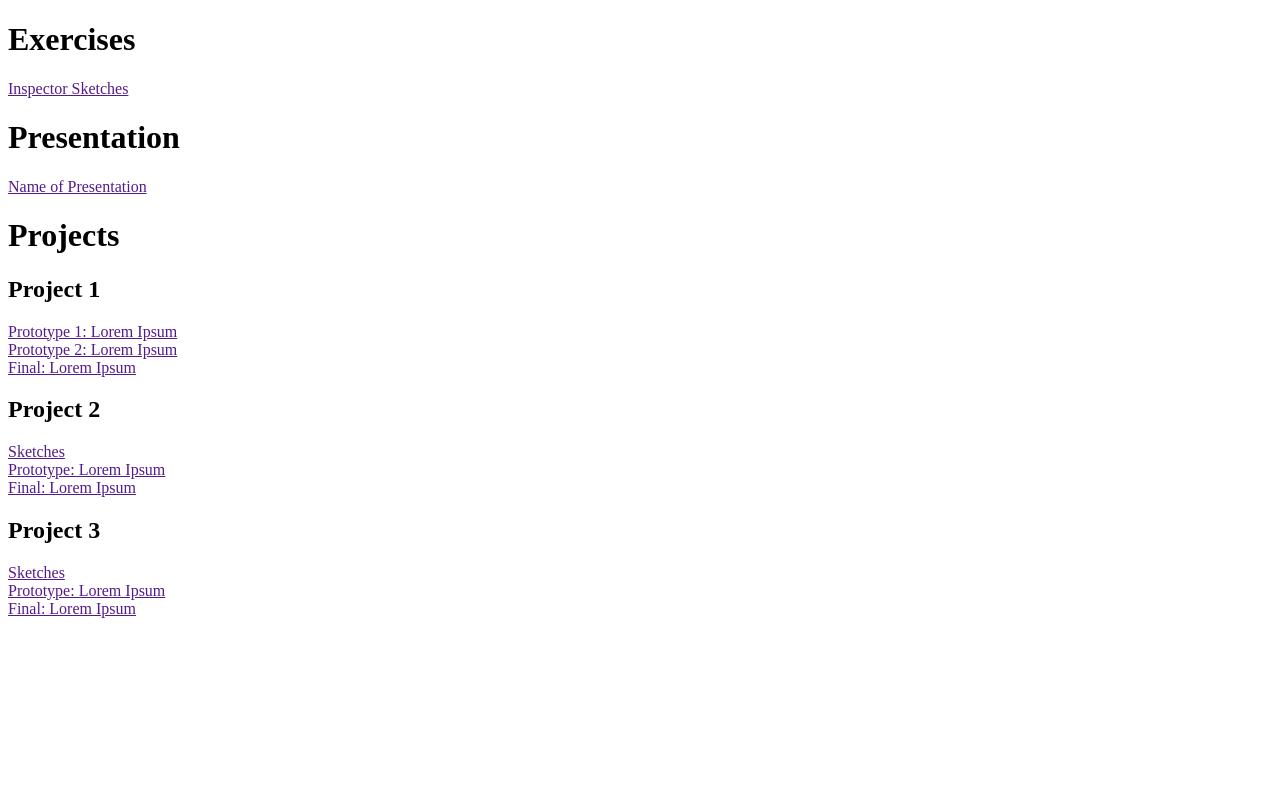
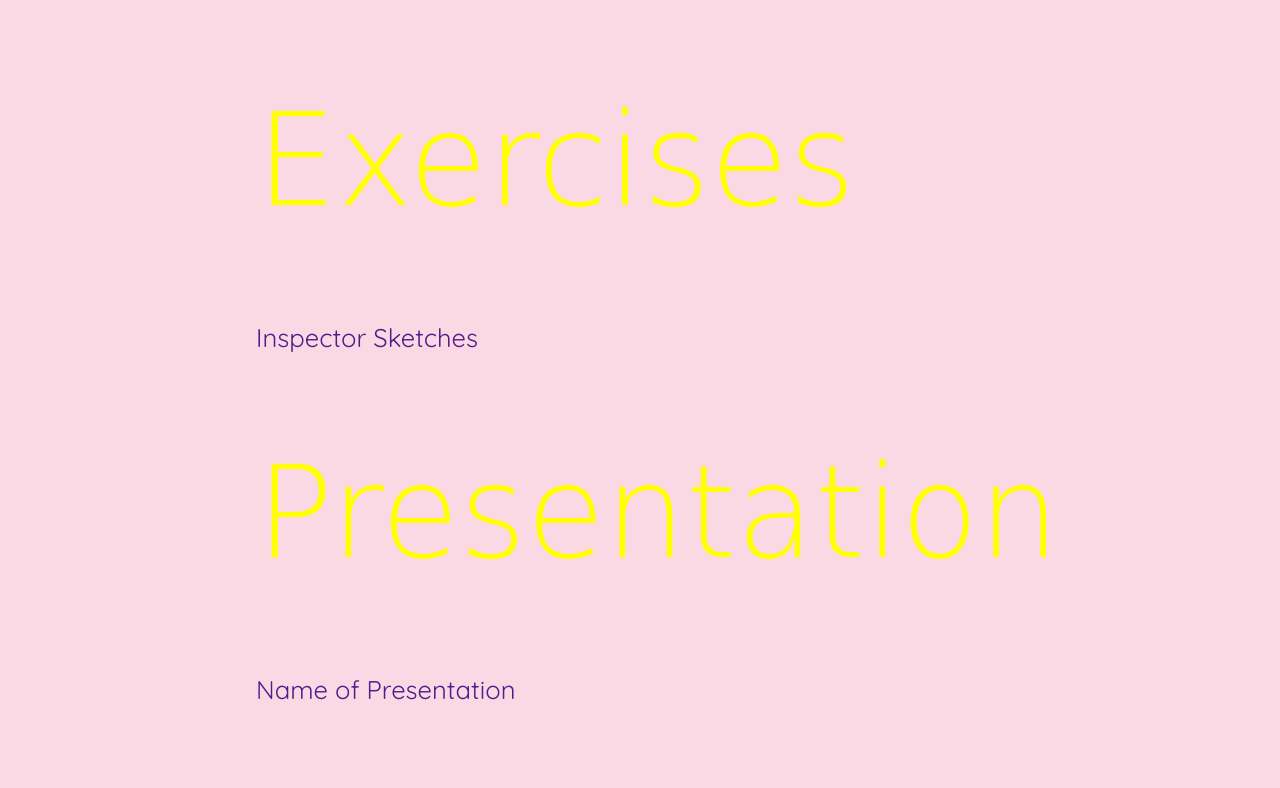
Before and after one commit to maxmakes/expanded-tools, a plain HTML site: page index.html in a window 1280 px wide. Shown: the top 788 px of the page. Drawn offline with Linux system fonts and the light colour scheme; a web font is replaced by a local one.

Commit message:
Update number one

```diff
--- a/index.html
+++ b/index.html
@@ -6,6 +6,67 @@
     <title>Stuff 🐼 Made </title>
     <meta charset="utf-8" />
     <link rel="stylesheet" href="assets/main.css" type="text/css" />
+    <link href="https://fonts.googleapis.com/css?family=Supermercado+One" rel="stylesheet">
+    <link href="https://fonts.googleapis.com/css?family=Lobster|Quicksand" rel="stylesheet">
+
+    <style>
+      body {
+        background-color: #e91e632b;
+        margin-top: 1vh ;
+        margin-bottom: 1vh ;
+        margin-left: 20vw;
+        margin-right: 20vw;
+        display: center;
+      }
+      h1 {
+        font-weight: lighter;
+        font-size: 10vw;
+        color: yellow;
+        font-family: 'Supermercado One', cursive;
+      }
+
+      h2 {
+        font-weight: lighter;
+        font-size: 7vw;
+        color: yellow;
+        font-family: 'Lobster', cursive;
+
+      }
+
+      a {
+        text-decoration: none;
+        font-size: 2vw;
+        font-family: 'Quicksand', sans-serif;
+        font-weight: lighter;
+        transition: all 5s ease;
+
+      }
+
+a:hover {
+  font-size: 3vw;
+}
+
+      /* unvisited link */
+a:link {
+    color: black;
+}
+
+/* visited link */
+a:visited {
+    color: ##f9a711;
+}
+
+/* mouse over link */
+a:hover {
+    color: #4efb73;
+}
+
+/* selected link */
+a:active {
+    color: black;
+}
+
+    </style>
 </head>
 
 <body>
```
